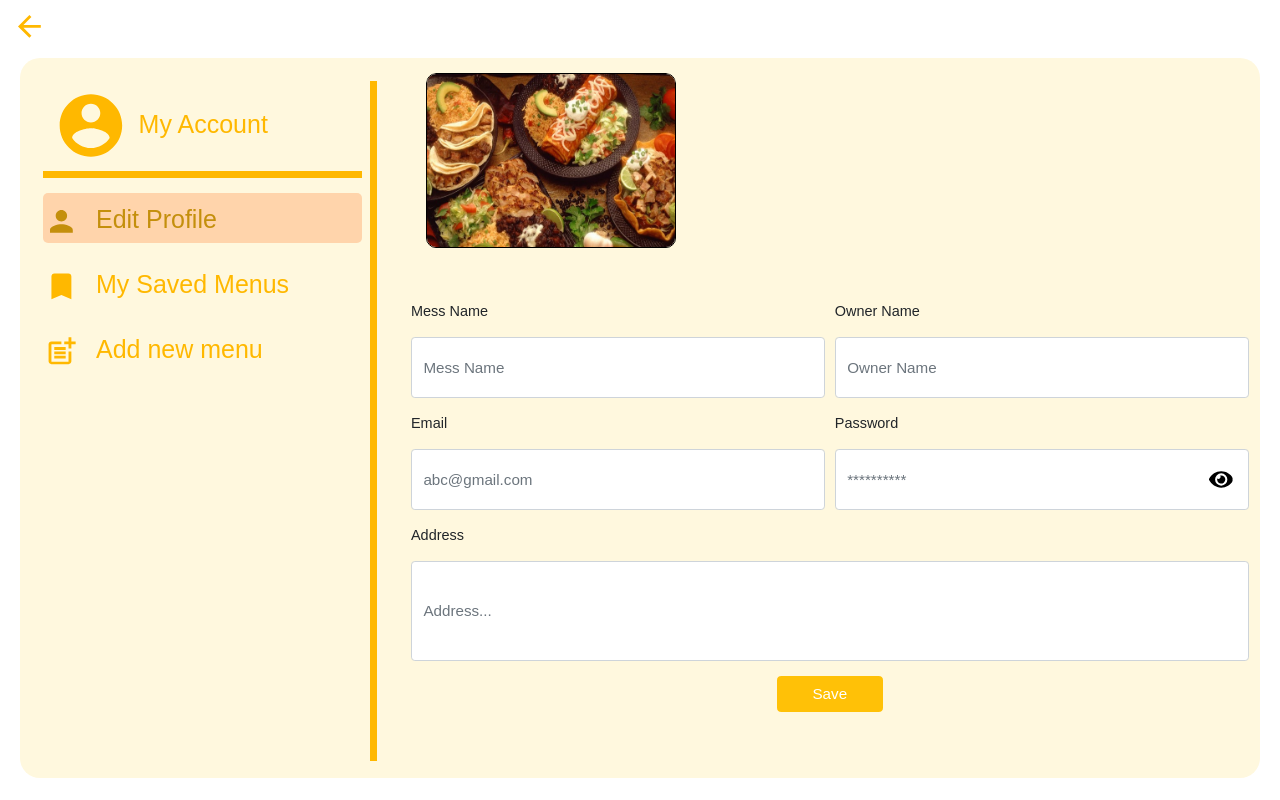
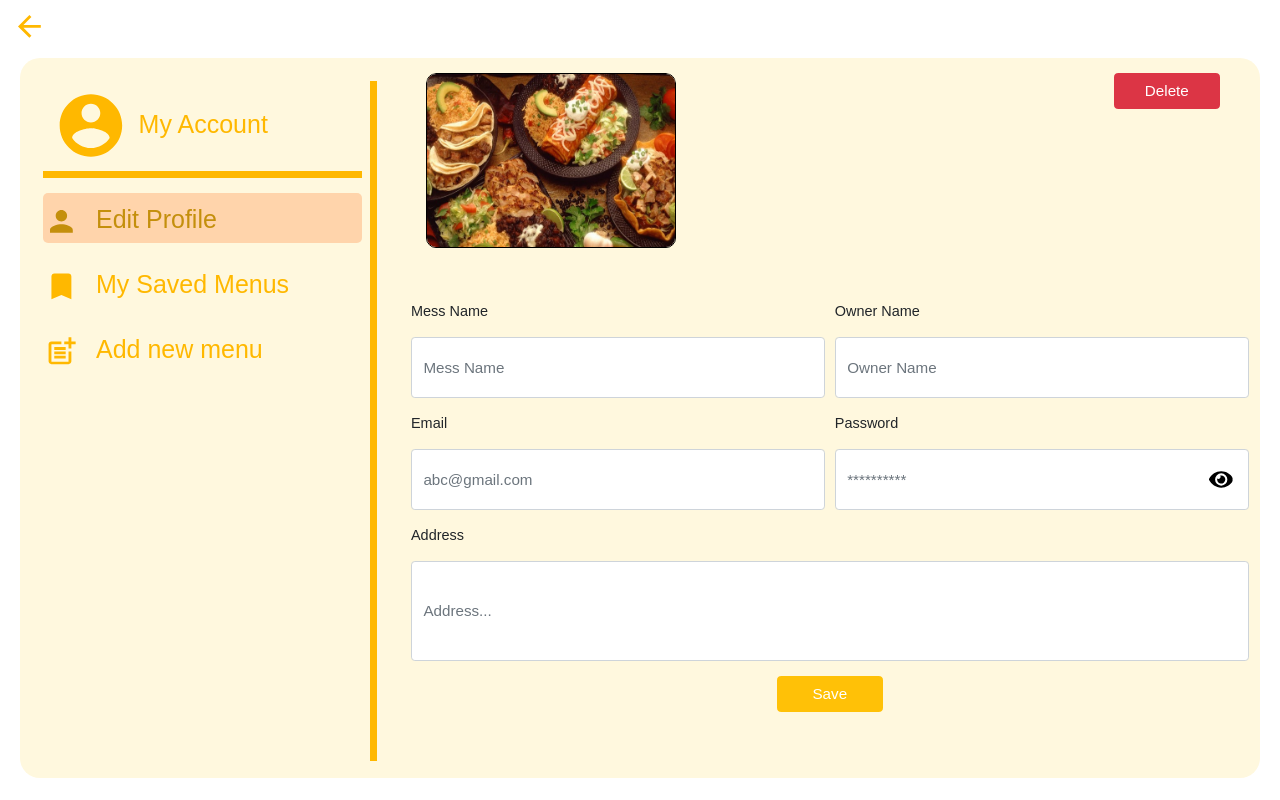
Before and after one commit to Aditya-Dawadikar/Mess-food-updates, a React (Create React App) app in the folder client/: page /mess/settings in a window 1280 px wide. Built offline with nearby package versions, Linux system fonts and the light colour scheme; no server answers; a web font is replaced by a local one.

Commit message:
Delete Mess Details

```diff
--- a/client/public/index.html
+++ b/client/public/index.html
@@ -24,7 +24,7 @@
     />
     <link rel="apple-touch-icon" href="%PUBLIC_URL%/logo192.png" />
     <link rel="manifest" />
-    <title>React App</title>
+    <title>Mess Food Updates</title>
   </head>
   <body>
     <noscript>You need to enable JavaScript to run this app.</noscript>
--- a/client/src/components/dashboard/cust-dash/NavBar.jsx
+++ b/client/src/components/dashboard/cust-dash/NavBar.jsx
@@ -1,4 +1,4 @@
-import React, { useEffect } from "react";
+import React from "react";
 import { BiSearchAlt } from "react-icons/bi";
 import SideBar from "./SideBar";
 import { BrowserRouter, Route, Switch } from "react-router-dom";
--- a/client/src/components/dashboard/mess-dash/EditProfile.jsx
+++ b/client/src/components/dashboard/mess-dash/EditProfile.jsx
@@ -69,6 +69,17 @@ const EditProfile = () => {
       })
       .catch((err) => console.log(err + " error mila hai"));
   };
+
+  const onDelete=(e)=>{
+   e.preventDefault();
+   authAxiosMess
+      .delete(`http://localhost:9000/api/mess/delete/${getId}`)
+      .then((res) => {
+        alert("deleted...");
+        if (res.status === 200) window.location = "/signup/mess";
+      })
+      .catch((err) => console.log(err + " error mila hai delete karne par"));
+  }
 
   useEffect(() => {
     axios
@@ -142,6 +153,16 @@ const EditProfile = () => {
                   </h5>
                 </div>
               ) : null}
+            </div>
+            <div>
+              <button
+                type="submit"
+                className="btn btn-danger text-white"
+                style={{ width: "7rem",position:"absolute",right:"60px" }}
+                onClick={onDelete}
+              >
+                Delete
+              </button>
             </div>
           </div>
 
```
